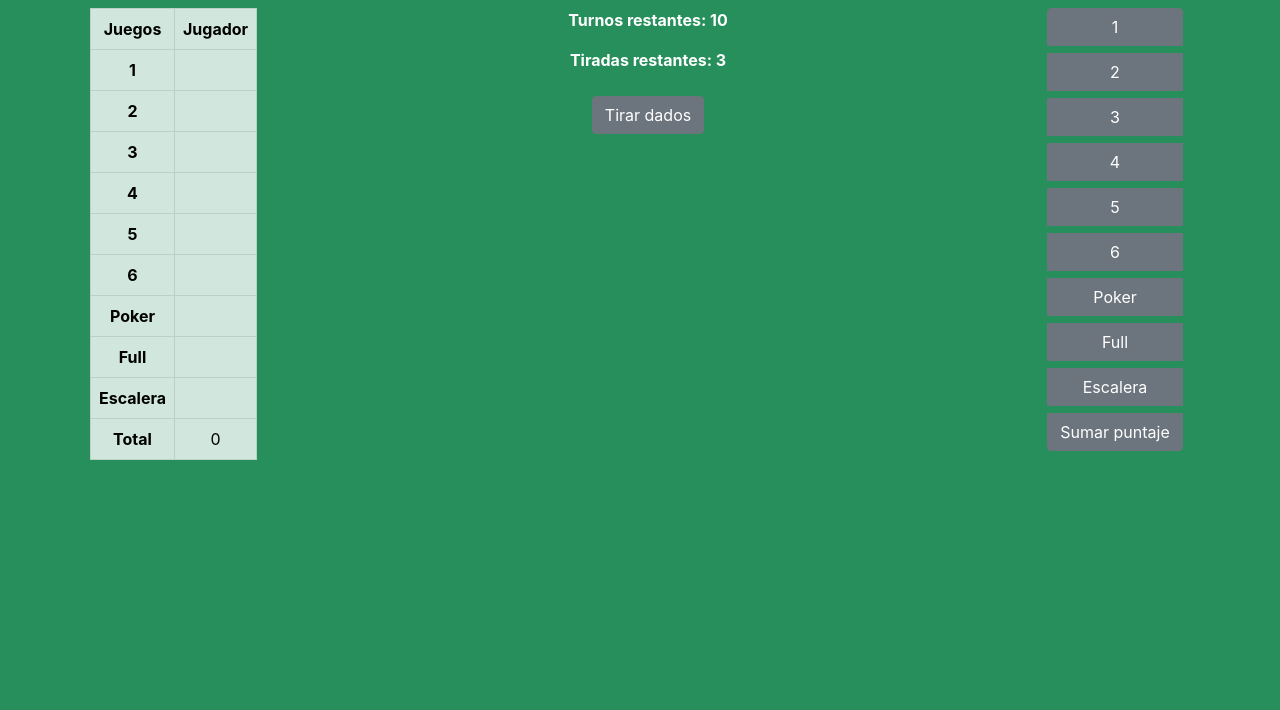
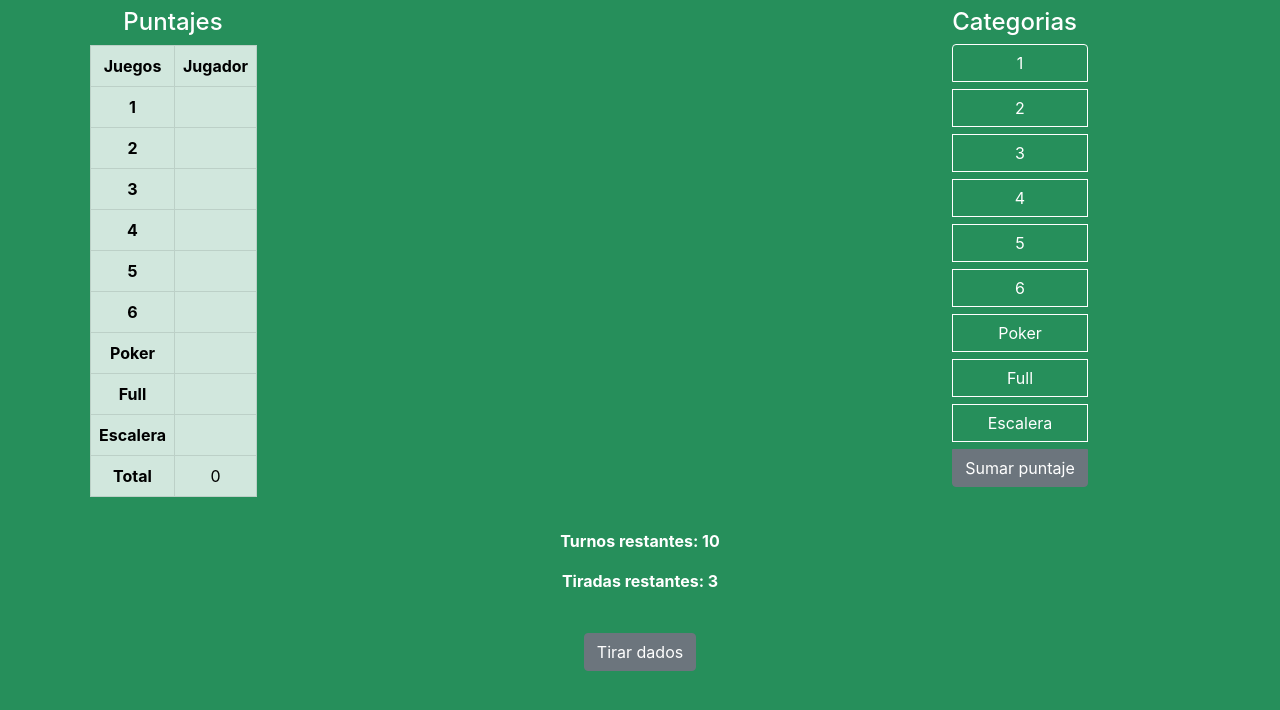
Before and after one commit to ximena-bogado/unq-ui-ximena-bogado-trabajo-final, a React (Create React App) app: page / in a window 1280 px wide. Shown: the top 710 px of the page. Built offline with nearby package versions, Linux system fonts and the light colour scheme.

Commit message:
refactor

```diff
--- a/src/App.js
+++ b/src/App.js
@@ -5,7 +5,7 @@ import Generala from './Generala';
 function App() {
   return (
     <div className = "App">
-    <div className="App container vh-100" >
+    <div className="container vh-100" >
       <Generala />
     </div>
     </div>
--- a/src/Error.js
+++ b/src/Error.js
@@ -2,7 +2,7 @@
 const Error = ({error}) => {
 
     return (
-        <div className ="alert alert-success my-4" role="alert">
+        <div className ="alert alert-success mx-auto my-4" role="alert">
             {error}
         </div>
     )
--- a/src/Escalera.js
+++ b/src/Escalera.js
@@ -24,7 +24,7 @@ const Escalera = ({dados, setCategoria, setPuntaje}) => {
     }
 
     return (
-        <button type = "button" className = "btn btn-secondary mb-2" onClick = {handleClick}>Escalera</button>
+        <button type = "button" className = "text-white border-white btn btn-outline-secondary mb-2" onClick = {handleClick}>Escalera</button>
     )
 }
 
--- a/src/Full.js
+++ b/src/Full.js
@@ -28,7 +28,7 @@ const Full = ({dados, setCategoria, setPuntaje}) => {
     }
 
     return (
-        <button type = "button" className = "btn btn-secondary mb-2" onClick = {handleClick}>Full</button>
+        <button type = "button" className = "text-white border-white btn btn-outline-secondary mb-2" onClick = {handleClick}>Full</button>
     )
 }
 
--- a/src/Generala.js
+++ b/src/Generala.js
@@ -33,17 +33,18 @@ const Generala = () => {
             <div className = "col-2 my-2 mx-2">
                 <TablaDePuntaje puntajes = {puntajes}/>
             </div>
-            {!turnos ? <PartidaFinalizada /> :
-            <div className = "col ">
+            <div className = "col"></div>
+            <div className = "col-4 my-2">
+                <SumarPuntaje onClick = {setPuntaje} dados = {dados} setError = {setError}/>
+            </div>
+        </div>
+        {!turnos ? <PartidaFinalizada /> :
+            <div className = "row ">
                 <Rondas tiros = {tiros} turnos = {turnos}/>
                 <TirarDados tiros = {tiros} onClick = {setTiros} dados = {dados} setDados = {setDados} setError = {setError}/>
                 {error && <Error error = {error}/>}
             </div>
-            }
-            <div className = "col-2 my-2">
-                <SumarPuntaje onClick = {setPuntaje} dados = {dados}/>
-            </div>
-        </div>
+        }
         </>
     )
 }
--- a/src/Numero.js
+++ b/src/Numero.js
@@ -17,7 +17,7 @@ const Numero = ({dados, setCategoria, setPuntaje, numero}) => {
     }
 
     return (
-        <button type = "button" className = "btn btn-secondary mb-2" onClick = {handleClick}> {numero} </button>
+        <button type = "button" className = "text-white border-white btn btn-outline-secondary mb-2" onClick = {handleClick}> {numero} </button>
     )
 }
 
--- a/src/Poker.js
+++ b/src/Poker.js
@@ -24,7 +24,7 @@ const Poker = ({dados, setCategoria, setPuntaje}) => {
     }
 
     return (
-        <button type = "button" className = "btn btn-secondary mb-2" onClick = {handleClick}>Poker</button>
+        <button type = "button" className = "text-white border-white btn btn-outline-secondary mb-2" onClick = {handleClick}>Poker</button>
     )
 }
 
--- a/src/SumarPuntaje.js
+++ b/src/SumarPuntaje.js
@@ -4,21 +4,27 @@ import Full from "./Full"
 import Escalera from "./Escalera"
 import Numero from "./Numero"
 
-const SumarPuntaje = ({onClick, dados}) => {
+const SumarPuntaje = ({onClick, dados, setError}) => {
 
     const [categoria, setCategoria] = useState(null)
     const [puntaje, setPuntaje] = useState(null)
 
     const handleSumarClick = (event) => {
         event.preventDefault();
+        if (categoria) {
             console.log(categoria, puntaje)
             onClick(categoria, puntaje)
             setCategoria(null)
             setPuntaje(null)
+        }else {
+            setError("No se selecciono ninguna categoria. Seleccione una categoria para sumar el puntaje")
+        }
+
     }
 
     return (
         <div className="btn-group-vertical">
+            <h4 className = "text-white">Categorias</h4>
             <Numero dados = {dados} setCategoria = {setCategoria} setPuntaje = {setPuntaje} numero = {1}/>
             <Numero dados = {dados} setCategoria = {setCategoria} setPuntaje = {setPuntaje} numero = {2}/>
             <Numero dados = {dados} setCategoria = {setCategoria} setPuntaje = {setPuntaje} numero = {3}/>
--- a/src/TablaDePuntaje.js
+++ b/src/TablaDePuntaje.js
@@ -6,6 +6,8 @@ import './App.css';
 const TablaDePuntaje = ({puntajes}) => {
 
     return (
+        <div>
+        <h4 className = "text-white " >Puntajes</h4>
         <table className ="table table-success table-bordered tabla" >
             <thead >
                 <tr className ="" >
@@ -26,6 +28,7 @@ const TablaDePuntaje = ({puntajes}) => {
             <PuntajeTotal puntajes = {puntajes}/>
             </tbody>
         </table>
+        </div>
     )
 }
 
```
Also changed, not shown: src/App.css (line endings or trailing spaces), 1 other file (tests, documents, lock files or other folders). Lines whose indentation alone changed are shown as unchanged.
